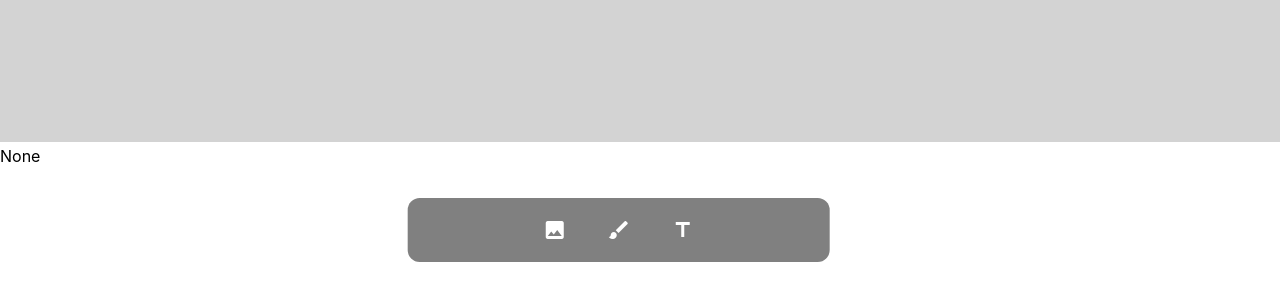
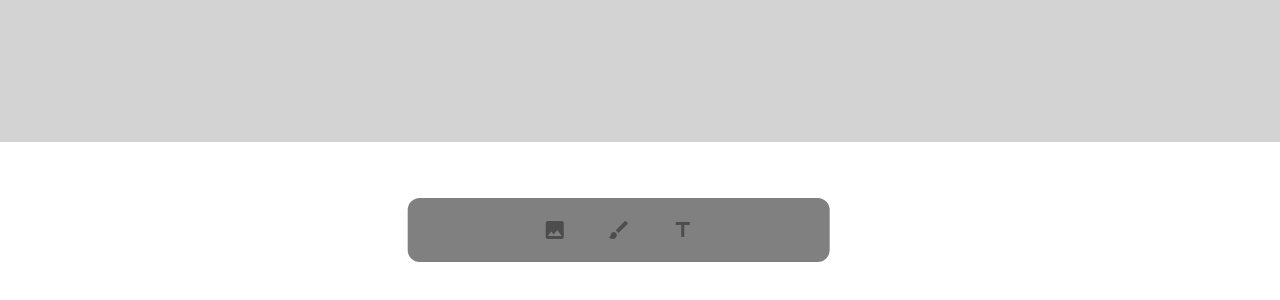
Before and after one commit to WestonHanners/csheets, a React (Create React App) app: page / in a window 1280 px wide. Shown: the part 498-798 px from the top of the page. Built offline with nearby package versions, Linux system fonts and the light colour scheme.

Commit message:
Removed some test code and inverted button colors

```diff
--- a/public/index.html
+++ b/public/index.html
@@ -14,11 +14,10 @@
     <link rel="manifest" href="%PUBLIC_URL%/manifest.json" />
     <link href="https://fonts.googleapis.com/icon?family=Material+Icons"
     rel="stylesheet">
-    <title>React App</title>
+    <title>Sheets Online</title>
   </head>
   <body>
     <noscript>You need to enable JavaScript to run this app.</noscript>
     <div id="root"></div>
-
   </body>
 </html>
--- a/src/components/ui/Button/Button.scss
+++ b/src/components/ui/Button/Button.scss
@@ -1,12 +1,12 @@
 .btn {
     border: none;
-    color: white;
     background-color: transparent;
+    color: rgba(0, 0, 0, 0.40);
     padding: 10px 20px;
     border-radius: 3px;
     cursor: pointer;
 }
 
 .active {
-    color: rgba(0, 0, 0, 0.26);
+    color: rgba(255, 255, 255, 0.80);
 }
--- a/src/components/ui/Button/Button.tsx
+++ b/src/components/ui/Button/Button.tsx
@@ -14,9 +14,8 @@ export const Button: React.FC<ButtonProps> = ({
 }) => {
 
     return (
-        <button className={ selected ? "btn mdc-icon-button material-icons active" : "btn mdc-icon-button material-icons" } onClick={ onClick }>
+        <button className={ selected ? "btn mdc-icon-button--on material-icons active" : "btn mdc-icon-button material-icons" } onClick={ onClick }>
             <div className="mdc-icon-button"></div>
-            { console.log(selected + glyph)}
             { glyph }
         </button>
     )
--- a/src/components/ui/Toolbar/Toolbar.scss
+++ b/src/components/ui/Toolbar/Toolbar.scss
@@ -21,6 +21,5 @@ ul {
     flex-direction: row;
     list-style-type: none;
     flex-flow: row nowrap;
-    min-height: 2em;
     margin-inline: auto;
 }
--- a/src/components/ui/Workspace/Workspace.tsx
+++ b/src/components/ui/Workspace/Workspace.tsx
@@ -9,7 +9,6 @@ export const Workspace = () => {
     return(
         <div>
             <canvas className="primary-canvas"></canvas>
-            <p>{ editingState }</p>
             <Toolbar editingState = { editingState} setEditingState={ setEditingState }/>
         </div>
     );
```
